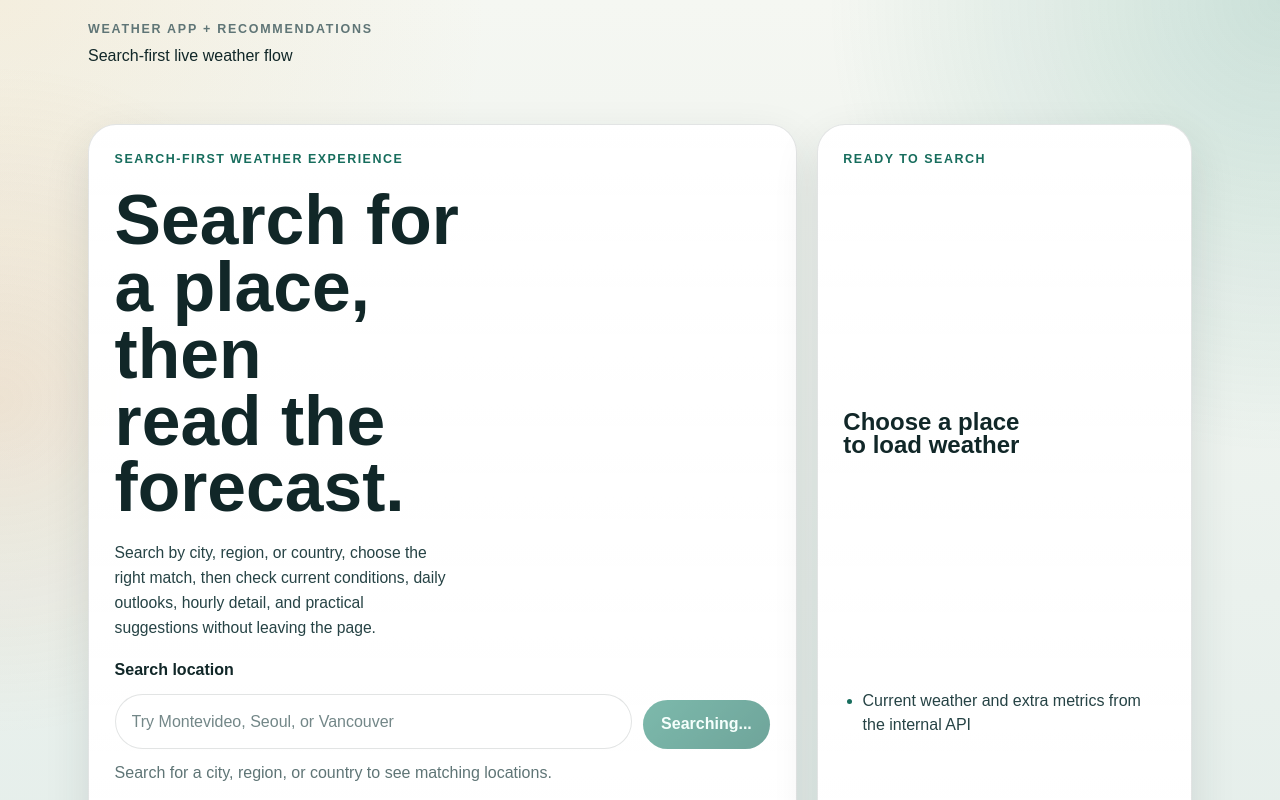
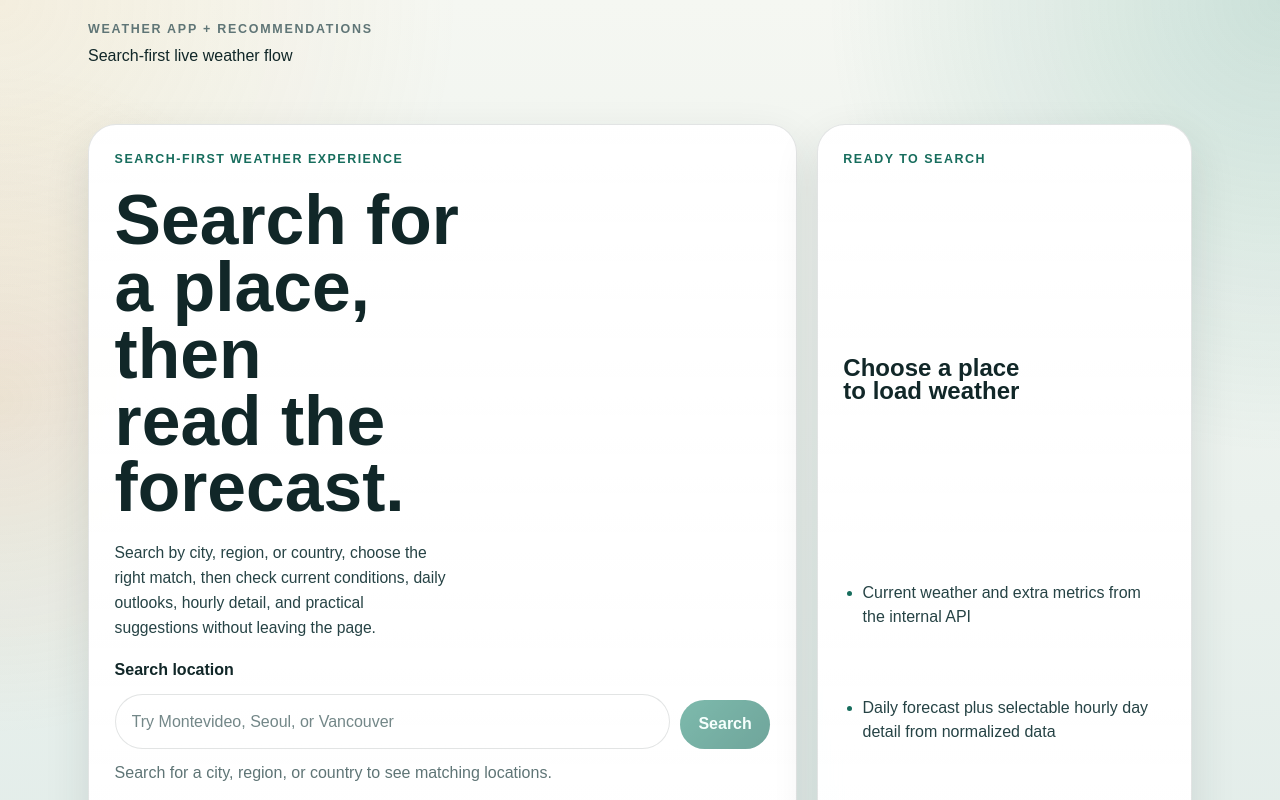
Before and after one commit to ferfalcon/weather-app-plus-recommendations, a React (Vite) app in the folder apps/web/: page / in a window 1280 px wide. Shown: the top 800 px of the page. Built offline with nearby package versions, Linux system fonts and the light colour scheme; a web font is replaced by a local one.

Commit message:
test: enhance LocationSearchEmptyState tests and improve loading state logic

```diff
--- a/apps/web/src/features/location-search/components/location-search-empty-state.tsx
+++ b/apps/web/src/features/location-search/components/location-search-empty-state.tsx
@@ -149,7 +149,8 @@ export function LocationSearchEmptyState() {
 
   const locations = locationSearchQuery.data ?? [];
   const trimmedQuery = query.trim();
-  const isSearching = locationSearchQuery.isPending || locationSearchQuery.isFetching;
+  const isSearching =
+    submittedQuery.length > 0 && locationSearchQuery.fetchStatus === "fetching";
   const isInitialWeatherLoad =
     selectedLocation !== null &&
     weatherQuery.isPending &&
```
Also changed, not shown: 1 other file (tests, documents, lock files or other folders).
